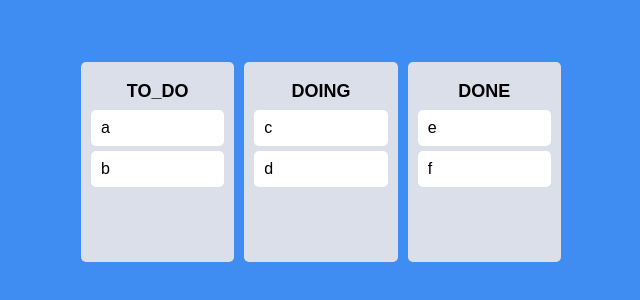
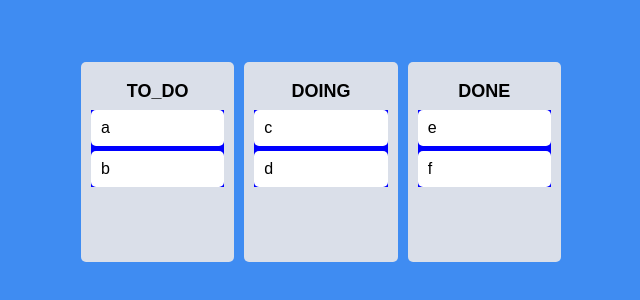
Before and after one commit to mahwin/practice-cra, a React (Create React App) app: page / in a window 1280 px wide. Shown: the part 238-538 px from the top of the page, without its empty margins (319-959 px from the left). Built offline with nearby package versions, Linux system fonts and the light colour scheme.

Commit message:
Add dnd : cross board movement

```diff
--- a/src/App.tsx
+++ b/src/App.tsx
@@ -35,6 +35,20 @@ function App() {
         };
       });
     }
+    if (destination?.droppableId !== source.droppableId) {
+      // cross board movement
+      setToDos((oldToDos) => {
+        const destinationBoard = [...oldToDos[destination?.droppableId!]];
+        const sourceBoard = [...oldToDos[source.droppableId]];
+        sourceBoard.splice(source.index, 1);
+        destinationBoard.splice(destination?.index!, 0, draggableId);
+        return {
+          ...oldToDos,
+          [source.droppableId]: sourceBoard,
+          [destination?.droppableId!]: destinationBoard,
+        };
+      });
+    }
   };
   return (
     <DragDropContext onDragEnd={onDragEnd}>
--- a/src/Components/Board.tsx
+++ b/src/Components/Board.tsx
@@ -15,6 +15,10 @@ const Wrapper = styled.div`
   border-radius: 5px;
   min-height: 200px;
 `;
+const Area = styled.div`
+  background-color: blue;
+  flex-grow: 1;
+`;
 
 interface IBoardProps {
   toDos: string[];
@@ -27,12 +31,12 @@ function Board({ toDos, boardId }: IBoardProps) {
       <Title>{boardId}</Title>
       <Droppable droppableId={boardId}>
         {(magic) => (
-          <div ref={magic.innerRef} {...magic.droppableProps}>
+          <Area ref={magic.innerRef} {...magic.droppableProps}>
             {toDos.map((toDo, index) => (
               <DragabbleCard key={toDo} index={index} toDo={toDo} />
             ))}
             {magic.placeholder}
-          </div>
+          </Area>
         )}
       </Droppable>
     </Wrapper>
```
